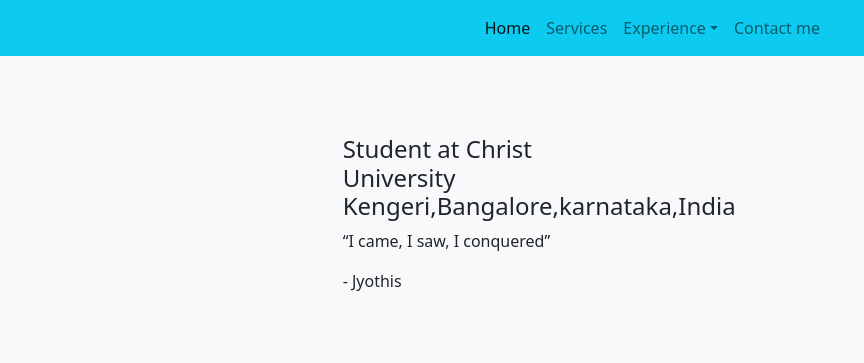
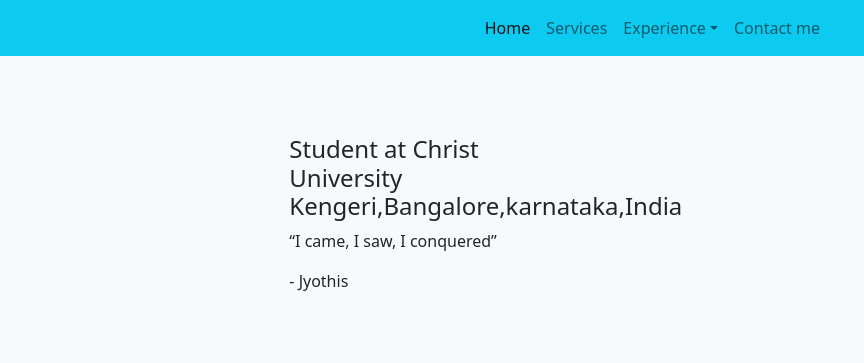
Before and after one commit to jyopzz/Personal-Static-Website, a plain HTML site: page index.html in a window 1280 px wide. Shown: the top 363 px of the page, 416-1280 px from the left. Drawn offline with nearby package versions, Linux system fonts and the light colour scheme.

Commit message:
change in body second col

```diff
--- a/index.html
+++ b/index.html
@@ -58,7 +58,7 @@
 
 
           </div>
-          <div class="col-12 col-sm-6  col-md-4 col-lg-3 "style="margin-left:20em;">
+          <div class="col-12 col-sm-6  col-md-4 col-lg-3 mx-auto">
             <h4> Student at Christ University<br> Kengeri,Bangalore,karnataka,India </h4>
             <p>“I came, I saw, I conquered”</p>
             <footer>- Jyothis</footer>
```
